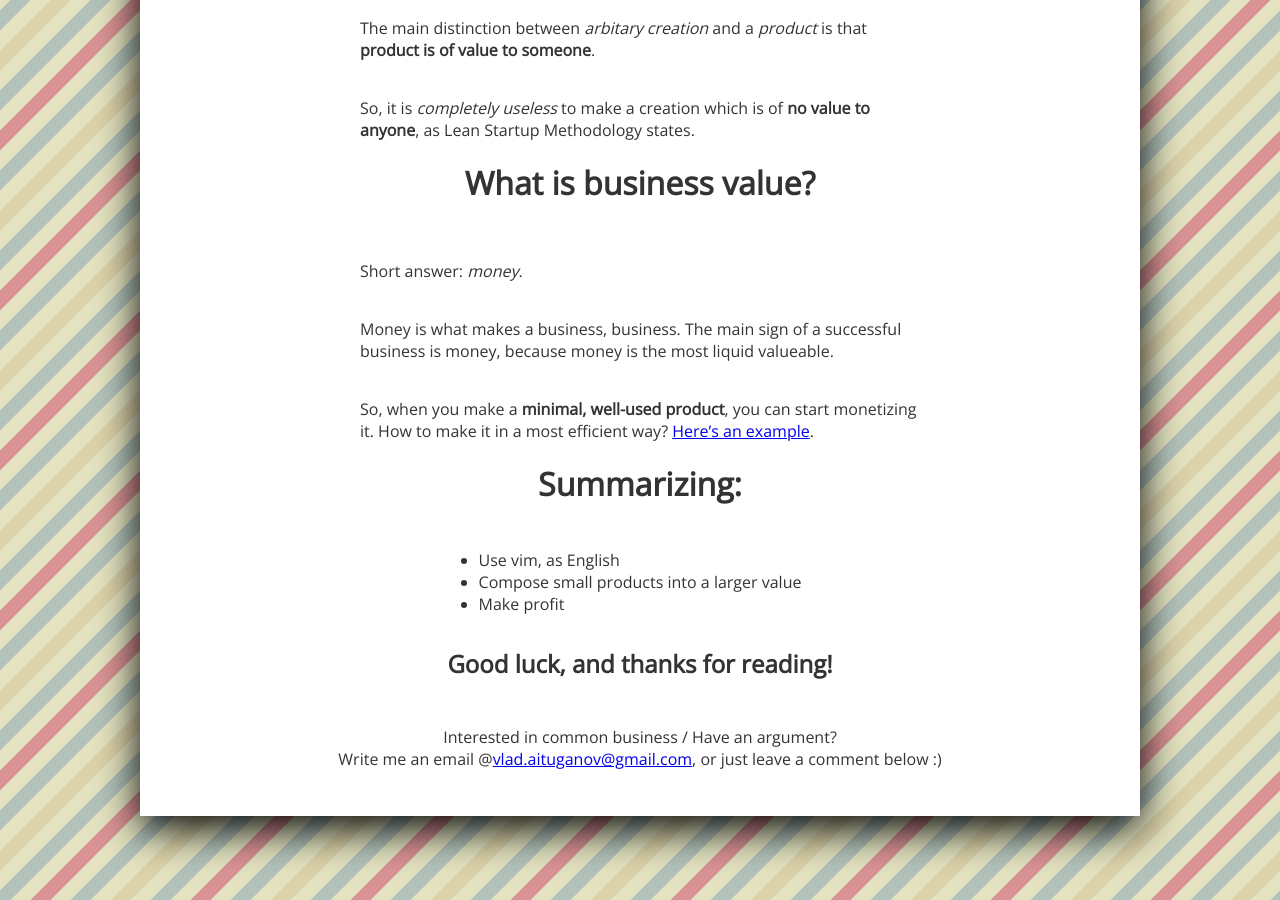
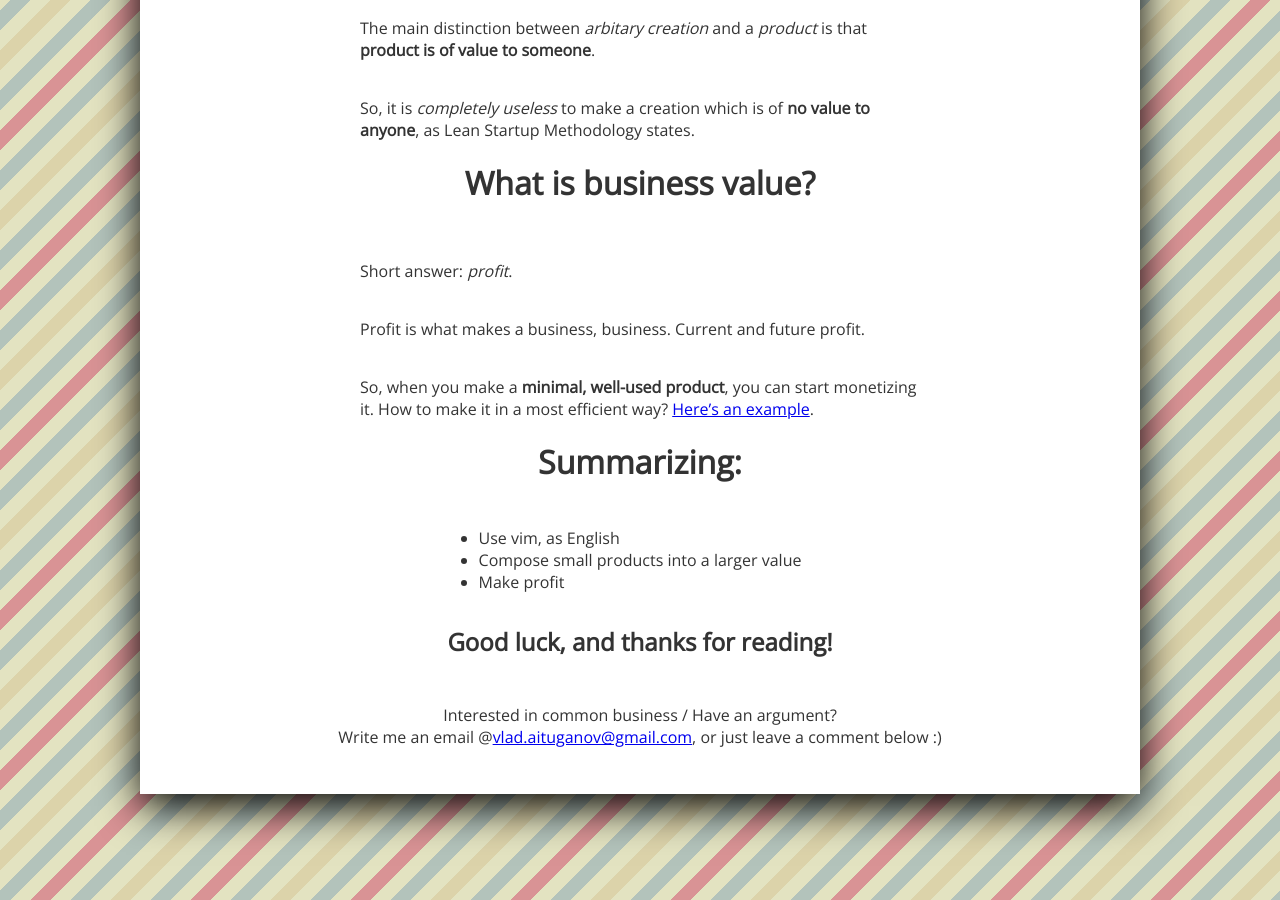
Before and after one commit to Naissur/Naissur.github.io, a Jekyll site: the page built from _posts/2016-04-20-vim.md, in a window 1280 px wide and 900 px high, scrolled down 750 px. Built offline with Jekyll 4.4.1, drawn with Linux system fonts in a browser that asks for light colours; comment, search, counter and statistics services are not loaded.

Commit message:
Money -> profit

```diff
--- a/_posts/2016-04-20-vim.md
+++ b/_posts/2016-04-20-vim.md
@@ -30,9 +30,9 @@
 
 # What is business value?
 
-Short answer: *money*.
+Short answer: *profit*.
 
-Money is what makes a business, business. The main sign of a successful business is money, because money is the most liquid valueable.
+Profit is what makes a business, business. Current and future profit.
 
 So, when you make a **minimal, well-used product**, you can start monetizing it. How to make it in a most efficient way?
 [Here's an example](http://theleanstartup.com/).
```
